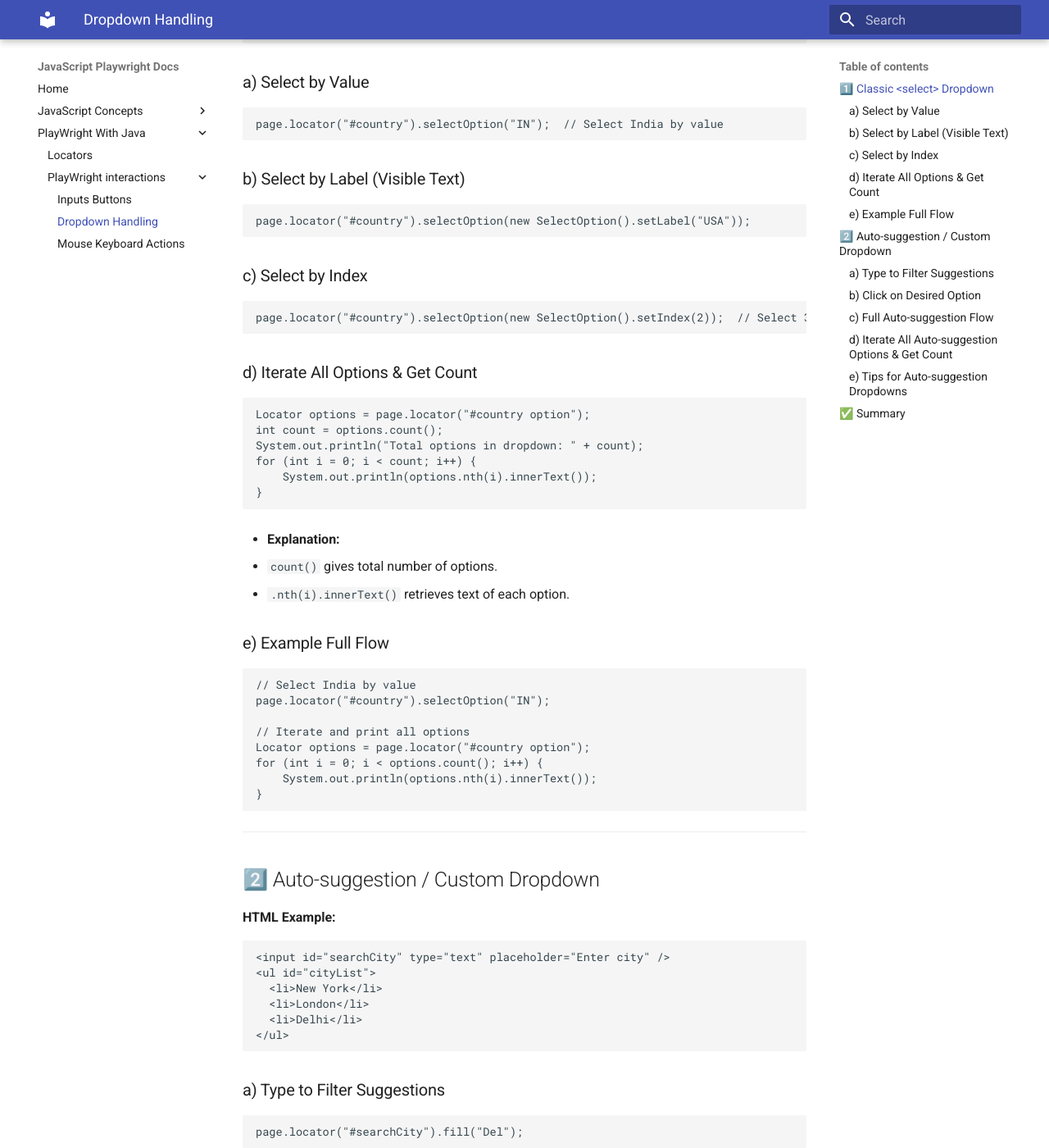
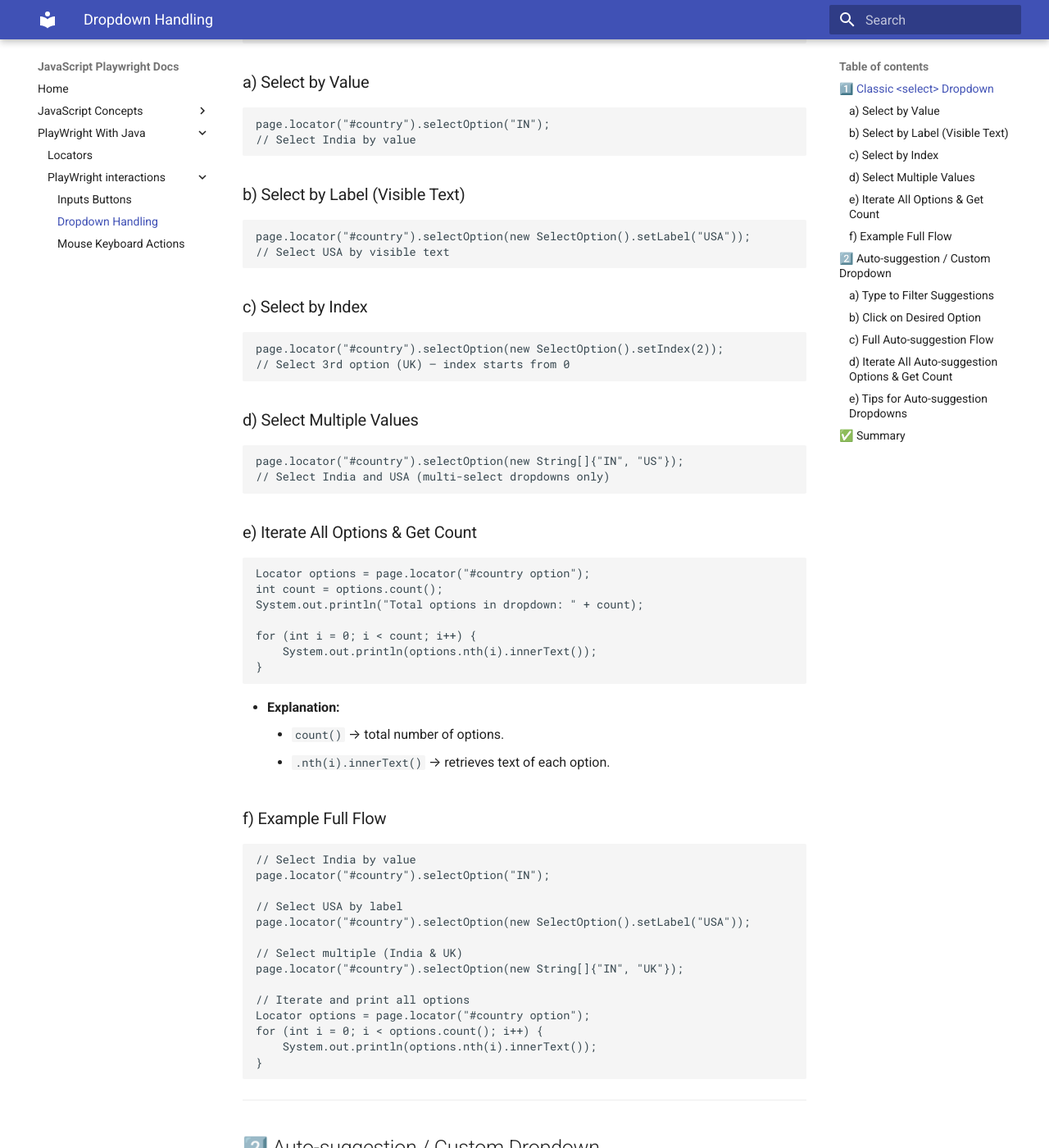
Before and after one commit to Play-Wright-course/automation-testing, an MkDocs documentation site: the page built from docs/playwright-Java/dropdown_handling.md, in a window 1280 px wide and 1400 px high, scrolled down 377 px. Shown: the whole window at 82% size. Built offline with MkDocs 1.6.1 and Material for MkDocs 9.7.7, drawn with Linux system fonts in a browser that asks for light colours; some of the changed text lies outside the part shown.

Commit message:
Update dropdown_handling.md

````diff
--- a/docs/playwright-Java/dropdown_handling.md
+++ b/docs/playwright-Java/dropdown_handling.md
@@ -1,12 +1,12 @@
-# Playwright – Handling Dropdowns (Java)
+# Playwright -- Handling Dropdowns (Java)
 
----
+------------------------------------------------------------------------
 
 ## 1️⃣ Classic `<select>` Dropdown
 
 **HTML Example:**
 
-```html
+``` html
 <select id="country">
   <option value="IN">India</option>
   <option value="US">USA</option>
@@ -16,43 +16,59 @@
 
 ### a) Select by Value
 
-```java
-page.locator("#country").selectOption("IN");  // Select India by value
+``` java
+page.locator("#country").selectOption("IN");
+// Select India by value
 ```
 
 ### b) Select by Label (Visible Text)
 
-```java
+``` java
 page.locator("#country").selectOption(new SelectOption().setLabel("USA"));
+// Select USA by visible text
 ```
 
 ### c) Select by Index
 
-```java
-page.locator("#country").selectOption(new SelectOption().setIndex(2));  // Select 3rd option (UK)
+``` java
+page.locator("#country").selectOption(new SelectOption().setIndex(2));
+// Select 3rd option (UK) – index starts from 0
 ```
 
-### d) Iterate All Options & Get Count
+### d) Select Multiple Values
 
-```java
+``` java
+page.locator("#country").selectOption(new String[]{"IN", "US"});
+// Select India and USA (multi-select dropdowns only)
+```
+
+### e) Iterate All Options & Get Count
+
+``` java
 Locator options = page.locator("#country option");
 int count = options.count();
 System.out.println("Total options in dropdown: " + count);
+
 for (int i = 0; i < count; i++) {
     System.out.println(options.nth(i).innerText());
 }
 ```
 
-* **Explanation:**
+-   **Explanation:**
+    -   `count()` → total number of options.
+    -   `.nth(i).innerText()` → retrieves text of each option.
 
-  * `count()` gives total number of options.
-  * `.nth(i).innerText()` retrieves text of each option.
+### f) Example Full Flow
 
-### e) Example Full Flow
-
-```java
+``` java
 // Select India by value
 page.locator("#country").selectOption("IN");
+
+// Select USA by label
+page.locator("#country").selectOption(new SelectOption().setLabel("USA"));
+
+// Select multiple (India & UK)
+page.locator("#country").selectOption(new String[]{"IN", "UK"});
 
 // Iterate and print all options
 Locator options = page.locator("#country option");
@@ -61,13 +77,13 @@ for (int i = 0; i < options.count(); i++) {
 }
 ```
 
----
+------------------------------------------------------------------------
 
 ## 2️⃣ Auto-suggestion / Custom Dropdown
 
 **HTML Example:**
 
-```html
+``` html
 <input id="searchCity" type="text" placeholder="Enter city" />
 <ul id="cityList">
   <li>New York</li>
@@ -78,19 +94,19 @@ for (int i = 0; i < options.count(); i++) {
 
 ### a) Type to Filter Suggestions
 
-```java
+``` java
 page.locator("#searchCity").fill("Del");
 ```
 
 ### b) Click on Desired Option
 
-```java
+``` java
 page.locator("#cityList li", new Locator.LocatorOptions().setHasText("Delhi")).click();
 ```
 
 ### c) Full Auto-suggestion Flow
 
-```java
+``` java
 // Type in search box
 page.locator("#searchCity").fill("Del");
 
@@ -100,28 +116,41 @@ page.locator("#cityList li", new Locator.LocatorOptions().setHasText("Delhi")).c
 
 ### d) Iterate All Auto-suggestion Options & Get Count
 
-```java
+``` java
 Locator cities = page.locator("#cityList li");
 int totalCities = cities.count();
 System.out.println("Total suggestions: " + totalCities);
+
 for (int i = 0; i < totalCities; i++) {
     System.out.println(cities.nth(i).innerText());
 }
 ```
 
-* Retrieves all suggestions and their total count.
+-   Retrieves all suggestions and their total count.
 
 ### e) Tips for Auto-suggestion Dropdowns
 
-* Use `fill()` instead of `type()` if you want instant input.
-* Use `.locator(...).filter(...).click()` to select the correct option.
-* Playwright handles **auto-waiting** automatically.
+-   Use `fill()` instead of `type()` if you want instant input.
+-   Use `.locator(...).filter(...).click()` to select the correct
+    option.
+-   Playwright handles **auto-waiting** automatically.
 
----
+------------------------------------------------------------------------
 
 ## ✅ Summary
 
-* **Classic `<select>` dropdowns:** Use `selectOption()` by value, label, or index; iterate with `count()` and `.nth()`.
-* **Auto-suggestion / custom dropdowns:** Type to trigger options, locate desired item and click; iterate options and get count using `.count()` and `.nth()`.
-* Playwright auto-waits, so explicit waits are rarely needed.
-* Prefer **semantic locators** for stability whenever possible.
+-   **Classic `<select>` dropdowns:**
+    -   `selectOption("value")` → select by value.
+    -   `selectOption(new SelectOption().setLabel("..."))` → select by
+        visible text.
+    -   `selectOption(new SelectOption().setIndex(i))` → select by
+        index.
+    -   `selectOption(new String[]{...})` → select multiple values.
+    -   Iterate options with `.count()` & `.nth()`.
+-   **Auto-suggestion / custom dropdowns:**
+    -   Use `fill()` to type, then locate the suggestion and `click()`.
+    -   Iterate options with `.count()` & `.nth()`.
+-   **Pro tips:**
+    -   Playwright auto-waits for dropdowns.
+    -   Prefer semantic locators (`getByLabel`, `getByText`) for
+        stability.
````
